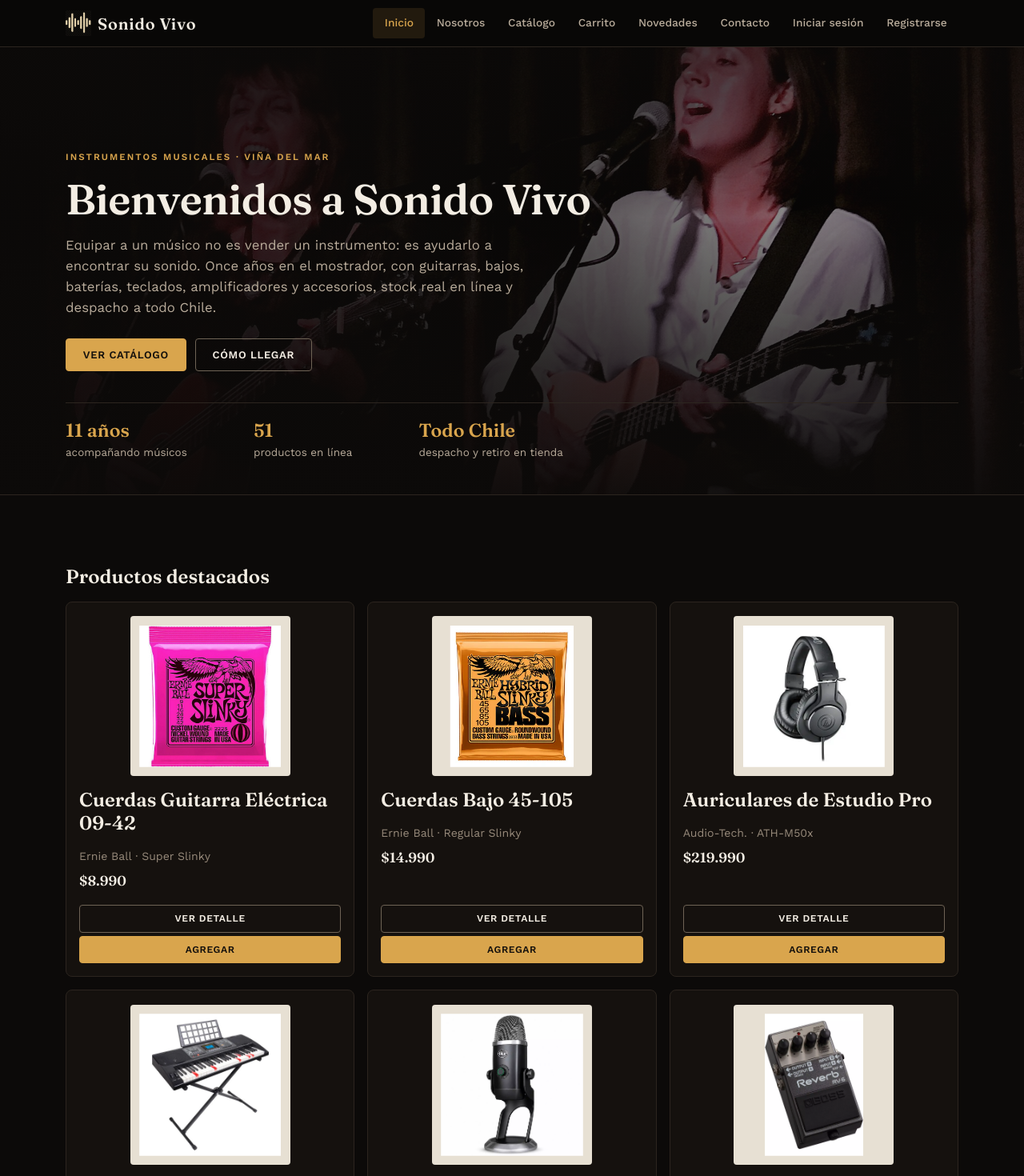
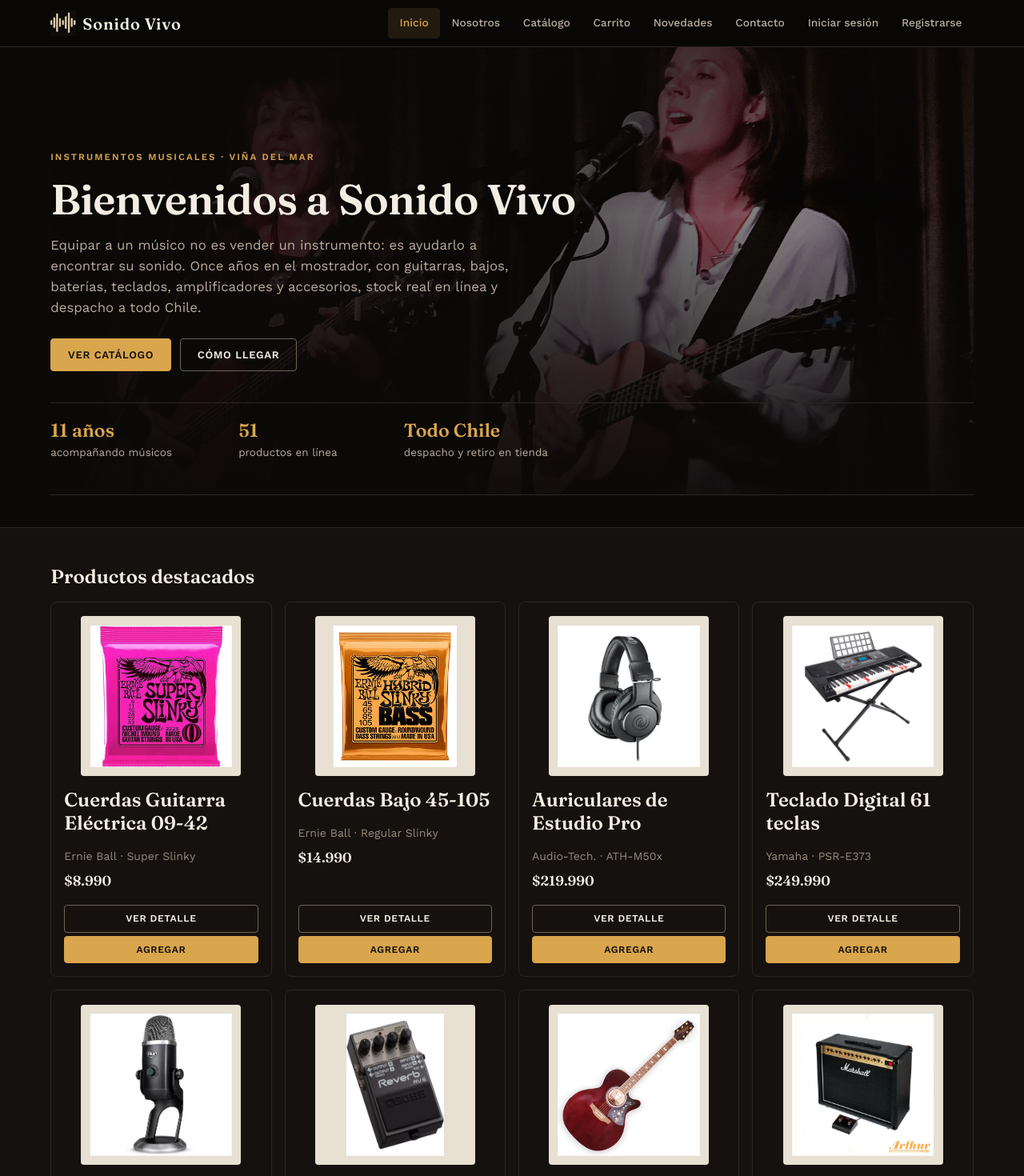
Before and after one commit to Si-Gon/sonido-vivo-2, a React (Vite) app: page / in a window 1280 px wide. Shown: the top 1470 px of the page at 80% size. Built offline with nearby package versions, Linux system fonts and the light colour scheme.

Commit message:
Amplia el contenido al ancho de pantalla con 4 productos por fila y franja en los destacados

```diff
--- a/src/App.css
+++ b/src/App.css
@@ -3,23 +3,46 @@
     flex: 1;
 }
 
+.container {
+    max-width: min(1800px, 92%);
+}
+
+.sv-banda {
+    position: relative;
+    padding: 3rem 0;
+}
+
+.sv-banda::before {
+    content: '';
+    position: absolute;
+    top: 0;
+    bottom: 0;
+    left: 50%;
+    width: 100vw;
+    transform: translateX(-50%);
+    background: var(--panel);
+    border-top: 1px solid var(--linea);
+    border-bottom: 1px solid var(--linea);
+    z-index: -1;
+}
+
 .sv-hero {
     position: relative;
-    width: 100vw;
-    margin-left: calc(50% - 50vw);
-    margin-bottom: 2.5rem;
-    min-height: 560px;
     display: flex;
     align-items: flex-end;
-    overflow: hidden;
+    min-height: 560px;
+    margin-bottom: 2.5rem;
     border-bottom: 1px solid var(--linea);
 }
 
 .sv-hero-imagen {
     position: absolute;
-    inset: 0;
-    width: 100%;
+    top: 0;
+    bottom: 0;
+    left: 50%;
+    width: 100vw;
     height: 100%;
+    transform: translateX(-50%);
     object-fit: cover;
     object-position: 50% 35%;
 }
@@ -27,7 +50,11 @@
 .sv-hero::after {
     content: '';
     position: absolute;
-    inset: 0;
+    top: 0;
+    bottom: 0;
+    left: 50%;
+    width: 100vw;
+    transform: translateX(-50%);
     background:
         linear-gradient(to top, rgba(12, 10, 9, .94) 0%, rgba(12, 10, 9, .72) 26%, rgba(12, 10, 9, .26) 62%, rgba(12, 10, 9, .6) 100%),
         linear-gradient(100deg, rgba(12, 10, 9, .88) 0%, rgba(12, 10, 9, .74) 42%, rgba(12, 10, 9, .3) 74%, rgba(12, 10, 9, .58) 100%);
@@ -37,9 +64,7 @@
     position: relative;
     z-index: 2;
     width: 100%;
-    max-width: 1320px;
-    margin: 0 auto;
-    padding: 6rem 12px 2.6rem;
+    padding: 5.5rem 0 2.6rem;
 }
 
 .sv-hero-cinta {
@@ -806,29 +831,9 @@
     font-size: .78rem;
 }
 
-@media (max-width: 1399px) {
-    .sv-hero-contenido {
-        max-width: 1140px;
-    }
-}
-
-@media (max-width: 1199px) {
-    .sv-hero-contenido {
-        max-width: 960px;
-    }
-}
-
 @media (max-width: 991px) {
-    .sv-hero-contenido {
-        max-width: 720px;
-    }
-
     .sv-hero {
         min-height: 480px;
-    }
-
-    .sv-hero-contenido {
-        padding-top: 4.5rem;
     }
 
     .sv-hero-cifras div {
@@ -837,17 +842,7 @@
     }
 }
 
-@media (max-width: 767px) {
-    .sv-hero-contenido {
-        max-width: 540px;
-    }
-}
-
 @media (max-width: 575px) {
-    .sv-hero-contenido {
-        max-width: none;
-    }
-
     .sv-hero {
         min-height: 430px;
     }
--- a/src/Paginas/Catalogo.tsx
+++ b/src/Paginas/Catalogo.tsx
@@ -52,7 +52,7 @@
                 ) : (
                     <div className="row g-3">
                         {productosFiltrados.map((producto) => (
-                            <div className="col-12 col-md-6 col-lg-4" key={producto.id}>
+                            <div className="col-12 col-md-6 col-lg-4 col-xl-3" key={producto.id}>
                                 <CardProducto
                                 producto={producto}
                                 alAgregar={agregarProducto}
--- a/src/Paginas/Inicio.tsx
+++ b/src/Paginas/Inicio.tsx
@@ -8,7 +8,7 @@
 import { listarProductos } from "../datos/repositorioProductos";
 import type { Producto } from "../datos/productos";
 
-const CANTIDAD_DESTACADOS = 6;
+const CANTIDAD_DESTACADOS = 8;
 
 function elegirDestacados(): Producto[] {
     const conStock = listarProductos().filter((producto) => producto.stock > 0);
@@ -79,12 +79,12 @@
                 </div>
             </section>
 
-            <section className="sv-seccion sv-seccion-ancha">
+            <section className="sv-seccion sv-seccion-ancha sv-banda">
                 <h2>Productos destacados</h2>
 
                 <div className="row g-3">
                     {destacados.map((producto) => (
-                        <div className="col-12 col-md-6 col-lg-4" key={producto.id}>
+                        <div className="col-12 col-md-6 col-lg-4 col-xl-3" key={producto.id}>
                             <CardProducto
                             producto={producto}
                             alAgregar={agregarProducto}
--- a/src/Paginas/Novedades.tsx
+++ b/src/Paginas/Novedades.tsx
@@ -51,7 +51,7 @@
 
             <div className="row g-3">
                 {anteriores.map((novedad) => (
-                    <div className="col-12 col-md-6 col-lg-4" key={novedad.id}>
+                    <div className="col-12 col-md-6 col-lg-4 col-xl-3" key={novedad.id}>
                         <CardNovedad
                         novedad={novedad}
                         />
```
